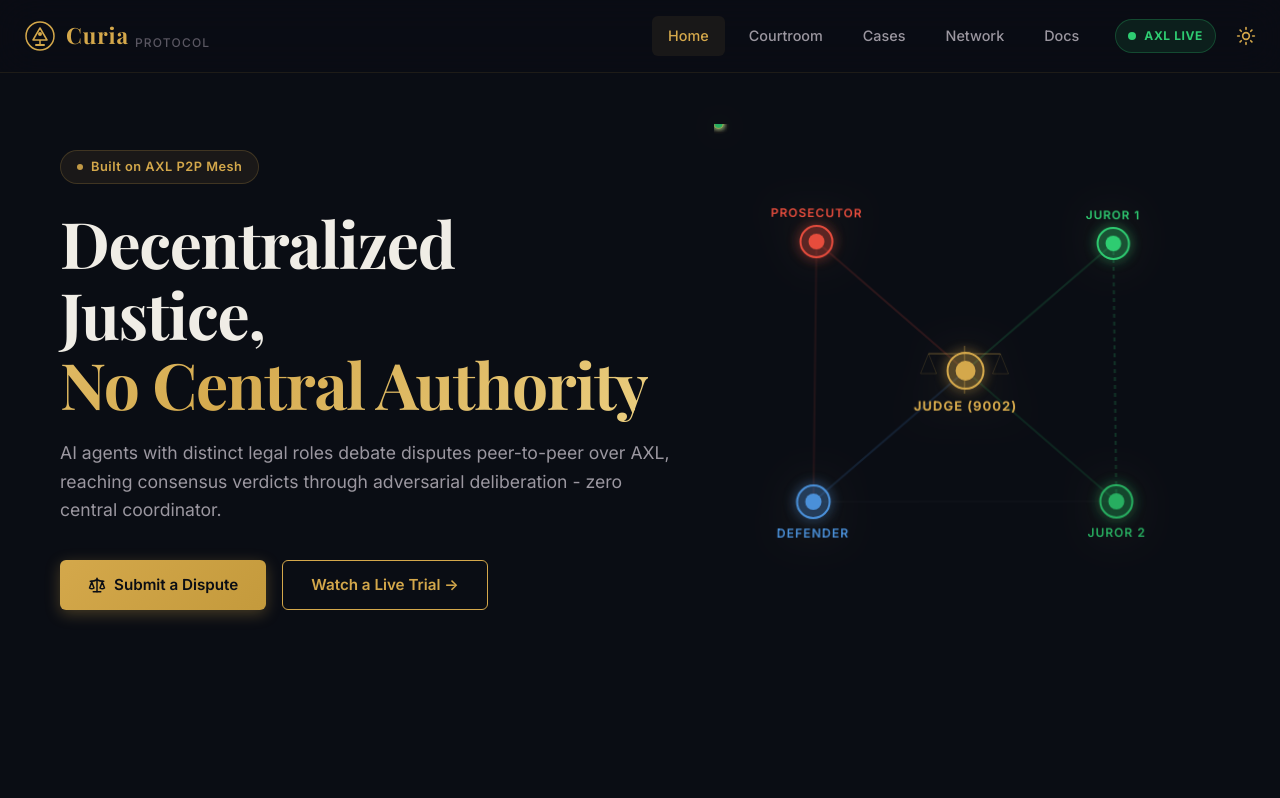
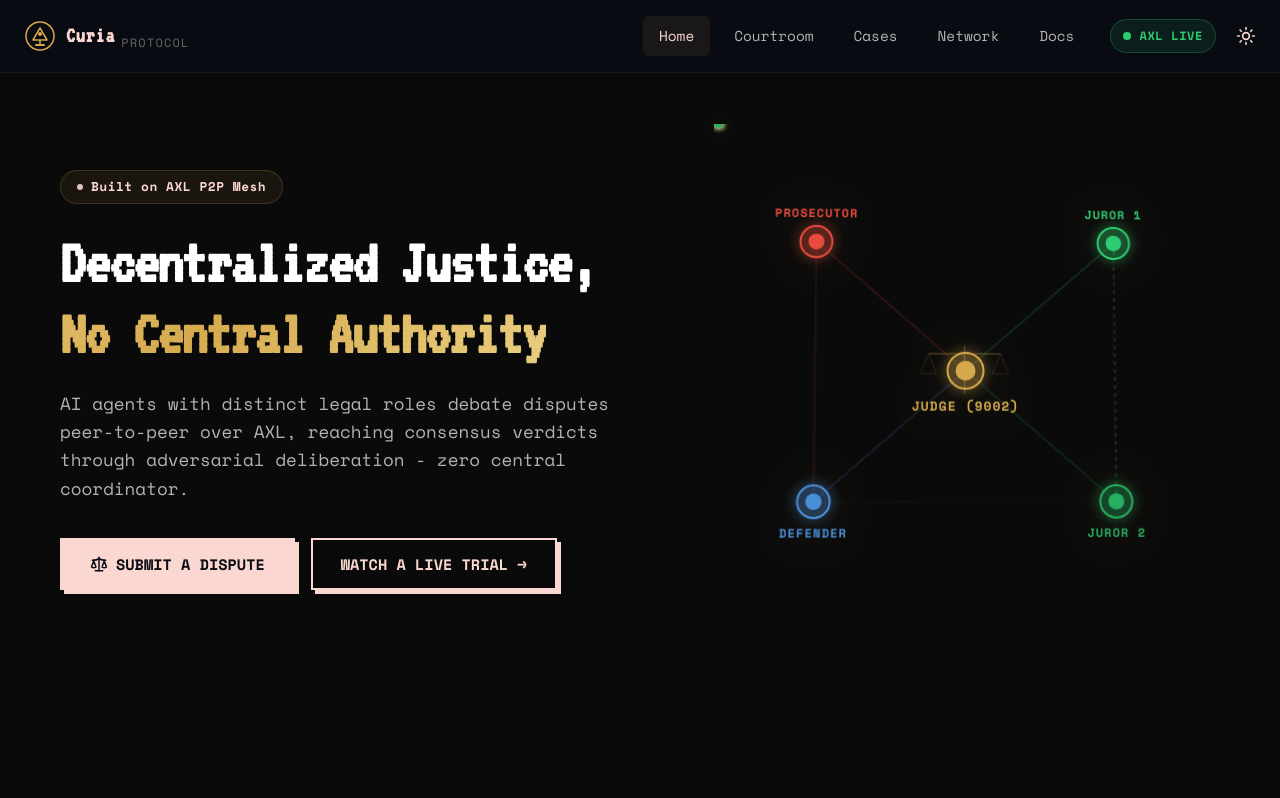
Before and after one commit to mrnetwork0001/Curia, a Next.js app in the folder frontend/: page / in a window 1280 px wide. Shown: the top 798 px of the page. Built offline with nearby package versions, Linux system fonts and the light colour scheme.

Commit message:
feat: redesign Curia with Gensyn retro-brutalist aesthetic

```diff
--- a/frontend/app/globals.css
+++ b/frontend/app/globals.css
@@ -3,43 +3,43 @@
    Dark courtroom aesthetic with gold accents & glassmorphism
    ============================================================ */
 
-@import url('https://fonts.googleapis.com/css2?family=Inter:wght@300;400;500;600;700&family=Playfair+Display:wght@400;500;600;700;800&display=swap');
+@import url('https://fonts.googleapis.com/css2?family=Space+Mono:ital,wght@0,400;0,700;1,400;1,700&family=VT323&display=swap');
 
 /* ----- CSS Custom Properties ----- */
 :root {
   /* Backgrounds */
-  --bg-primary: #0A0D14;
-  --bg-secondary: #0F1219;
-  --bg-tertiary: #141822;
-  --bg-elevated: #1A1F2E;
+  --bg-primary: #0a0a0a;
+  --bg-secondary: #111111;
+  --bg-tertiary: #1a1a1a;
+  --bg-elevated: #222222;
 
-  /* Glassmorphism */
-  --glass-bg: rgba(15, 18, 25, 0.85);
-  --glass-border: rgba(212, 168, 75, 0.12);
-  --glass-blur: 16px;
+  /* Glassmorphism Removed -> Solid Brutalist */
+  --glass-bg: #0a0a0a;
+  --glass-border: rgba(250, 215, 209, 0.4);
+  --glass-blur: 0px;
 
-  /* Accent Colors */
-  --gold: #D4A84B;
-  --gold-dim: rgba(212, 168, 75, 0.15);
-  --gold-glow: rgba(212, 168, 75, 0.3);
-  --blue: #4A90D9;
-  --blue-dim: rgba(74, 144, 217, 0.15);
+  /* Accent Colors (Gensyn Peach/Pink) */
+  --gold: #fad7d1;
+  --gold-dim: rgba(250, 215, 209, 0.15);
+  --gold-glow: rgba(250, 215, 209, 0.3);
+  --blue: #88c0d0;
+  --blue-dim: rgba(136, 192, 208, 0.15);
 
   /* Role Colors */
-  --role-judge: #D4A84B;
-  --role-prosecutor: #E74C3C;
-  --role-defender: #4A90D9;
-  --role-juror: #2ECC71;
-  --role-juror2: #27AE60;
+  --role-judge: #fad7d1;
+  --role-prosecutor: #bf616a;
+  --role-defender: #88c0d0;
+  --role-juror: #a3be8c;
+  --role-juror2: #8fbcbb;
 
   /* Text */
-  --text-primary: #F0EDE6;
-  --text-secondary: #9B97A0;
-  --text-dim: #5A5762;
+  --text-primary: #ffffff;
+  --text-secondary: #b3b3b3;
+  --text-dim: #666666;
 
   /* Borders */
-  --border-subtle: rgba(255, 255, 255, 0.06);
-  --border-medium: rgba(255, 255, 255, 0.1);
+  --border-subtle: rgba(255, 255, 255, 0.15);
+  --border-medium: rgba(255, 255, 255, 0.3);
 
   /* Spacing */
   --space-xs: 4px;
@@ -50,48 +50,48 @@
   --space-2xl: 48px;
   --space-3xl: 64px;
 
-  /* Radius */
-  --radius-sm: 6px;
-  --radius-md: 12px;
-  --radius-lg: 16px;
-  --radius-xl: 24px;
+  /* Radius -> Sharp Edges */
+  --radius-sm: 0px;
+  --radius-md: 0px;
+  --radius-lg: 0px;
+  --radius-xl: 0px;
 
-  /* Shadows */
-  --shadow-sm: 0 2px 8px rgba(0, 0, 0, 0.3);
-  --shadow-md: 0 4px 16px rgba(0, 0, 0, 0.4);
-  --shadow-lg: 0 8px 32px rgba(0, 0, 0, 0.5);
-  --shadow-gold: 0 0 30px rgba(212, 168, 75, 0.15);
+  /* Shadows -> Brutalist Hard Shadows */
+  --shadow-sm: 2px 2px 0px rgba(250, 215, 209, 0.4);
+  --shadow-md: 4px 4px 0px rgba(250, 215, 209, 0.4);
+  --shadow-lg: 8px 8px 0px rgba(250, 215, 209, 0.4);
+  --shadow-gold: 4px 4px 0px var(--gold);
 
   /* Typography */
-  --font-serif: 'Playfair Display', Georgia, serif;
-  --font-sans: 'Inter', -apple-system, BlinkMacSystemFont, sans-serif;
+  --font-serif: 'VT323', monospace;
+  --font-sans: 'Space Mono', monospace;
 }
 
 [data-theme='light'] {
   /* Backgrounds */
-  --bg-primary: #F8F9FA;
-  --bg-secondary: #FFFFFF;
-  --bg-tertiary: #F1F3F5;
-  --bg-elevated: #FFFFFF;
+  --bg-primary: #f4f4f0;
+  --bg-secondary: #ffffff;
+  --bg-tertiary: #e8e8e4;
+  --bg-elevated: #ffffff;
 
-  /* Glassmorphism */
-  --glass-bg: rgba(255, 255, 255, 0.85);
-  --glass-border: rgba(212, 168, 75, 0.3);
+  /* Brutalist */
+  --glass-bg: #f4f4f0;
+  --glass-border: rgba(35, 8, 0, 0.4);
 
   /* Text */
-  --text-primary: #111827;
-  --text-secondary: #4B5563;
-  --text-dim: #6B7280;
+  --text-primary: #230800;
+  --text-secondary: #4a3b38;
+  --text-dim: #8c7e7a;
 
   /* Borders */
-  --border-subtle: rgba(0, 0, 0, 0.06);
-  --border-medium: rgba(0, 0, 0, 0.1);
+  --border-subtle: rgba(35, 8, 0, 0.15);
+  --border-medium: rgba(35, 8, 0, 0.3);
 
   /* Shadows */
-  --shadow-sm: 0 2px 8px rgba(0, 0, 0, 0.05);
-  --shadow-md: 0 4px 16px rgba(0, 0, 0, 0.08);
-  --shadow-lg: 0 8px 32px rgba(0, 0, 0, 0.12);
-  --shadow-gold: 0 0 30px rgba(212, 168, 75, 0.25);
+  --shadow-sm: 2px 2px 0px rgba(35, 8, 0, 0.8);
+  --shadow-md: 4px 4px 0px rgba(35, 8, 0, 0.8);
+  --shadow-lg: 8px 8px 0px rgba(35, 8, 0, 0.8);
+  --shadow-gold: 4px 4px 0px #230800;
 }
 
 /* ----- Reset & Base ----- */
@@ -184,24 +184,27 @@ button {
 /* ----- Typography ----- */
 .heading-xl {
   font-family: var(--font-serif);
-  font-size: clamp(2.5rem, 5vw, 4rem);
-  font-weight: 700;
+  font-size: clamp(3.5rem, 6vw, 5rem);
+  font-weight: 400;
   line-height: 1.1;
-  letter-spacing: -0.02em;
+  letter-spacing: 0.02em;
+  text-transform: uppercase;
 }
 
 .heading-lg {
   font-family: var(--font-serif);
-  font-size: clamp(1.75rem, 3vw, 2.5rem);
-  font-weight: 600;
+  font-size: clamp(2rem, 4vw, 3.5rem);
+  font-weight: 400;
   line-height: 1.2;
+  text-transform: uppercase;
 }
 
 .heading-md {
   font-family: var(--font-serif);
-  font-size: 1.25rem;
-  font-weight: 600;
+  font-size: 1.5rem;
+  font-weight: 400;
   line-height: 1.3;
+  text-transform: uppercase;
 }
 
 .text-gold {
@@ -222,19 +225,20 @@ button {
   align-items: center;
   gap: var(--space-sm);
   padding: 12px 28px;
-  background: linear-gradient(135deg, var(--gold) 0%, #C49A3C 100%);
+  background: var(--gold);
   color: #0A0D14;
-  font-weight: 600;
+  font-weight: 700;
   font-size: 0.95rem;
-  border: none;
-  border-radius: var(--radius-sm);
-  transition: all 0.3s ease;
-  box-shadow: 0 4px 15px rgba(212, 168, 75, 0.3);
+  border: 2px solid var(--gold);
+  border-radius: 0px;
+  transition: all 0.2s ease;
+  box-shadow: var(--shadow-gold);
+  text-transform: uppercase;
 }
 
 .btn-primary:hover {
-  transform: translateY(-2px);
-  box-shadow: 0 6px 25px rgba(212, 168, 75, 0.45);
+  transform: translate(-2px, -2px);
+  box-shadow: 6px 6px 0px var(--gold);
 }
 
 .btn-secondary {
@@ -242,18 +246,21 @@ button {
   align-items: center;
   gap: var(--space-sm);
   padding: 12px 28px;
-  background: transparent;
+  background: var(--bg-primary);
   color: var(--gold);
-  font-weight: 600;
+  font-weight: 700;
   font-size: 0.95rem;
-  border: 1px solid var(--gold);
-  border-radius: var(--radius-sm);
-  transition: all 0.3s ease;
+  border: 2px solid var(--gold);
+  border-radius: 0px;
+  transition: all 0.2s ease;
+  box-shadow: var(--shadow-gold);
+  text-transform: uppercase;
 }
 
 .btn-secondary:hover {
   background: var(--gold-dim);
-  transform: translateY(-2px);
+  transform: translate(-2px, -2px);
+  box-shadow: 6px 6px 0px var(--gold);
 }
 
 /* ----- Badge ----- */
@@ -295,12 +302,12 @@ button {
 .role-juror2 { --role-color: var(--role-juror2); }
 
 .role-dot {
-  width: 8px;
-  height: 8px;
-  border-radius: 50%;
+  width: 10px;
+  height: 10px;
+  border-radius: 0;
   background: var(--role-color);
   display: inline-block;
-  box-shadow: 0 0 8px var(--role-color);
+  box-shadow: 2px 2px 0px var(--role-color);
 }
 
 /* ----- Animations ----- */
```
Also changed, not shown: frontend/app/court/page.module.css (+8 -8 lines), frontend/components/MessageFeed.module.css (+19 -16 lines), frontend/components/VerdictDisplay.module.css (+12 -10 lines), frontend/components/VerdictDisplay.tsx (+35 -27 lines).
